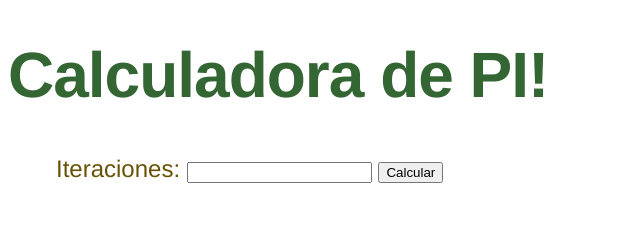
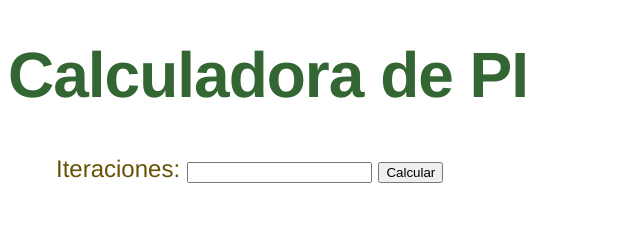
Before and after one commit to wiof/webappsdemo, a plain HTML site: page CibDemo/index.html in a window 1280 px wide. Shown: the top 228 px of the page, 0-640 px from the left. Drawn offline with nearby package versions, Linux system fonts and the light colour scheme.

Commit message:
Eliminada exc.

```diff
--- a/CibDemo/index.html
+++ b/CibDemo/index.html
@@ -10,7 +10,7 @@
     </style>
 </head>
 <body>
-    <h1>Calculadora de PI!</h1>
+    <h1>Calculadora de PI</h1>
 
     <form>
         <label for="iteraciones">Iteraciones:</label>
```
